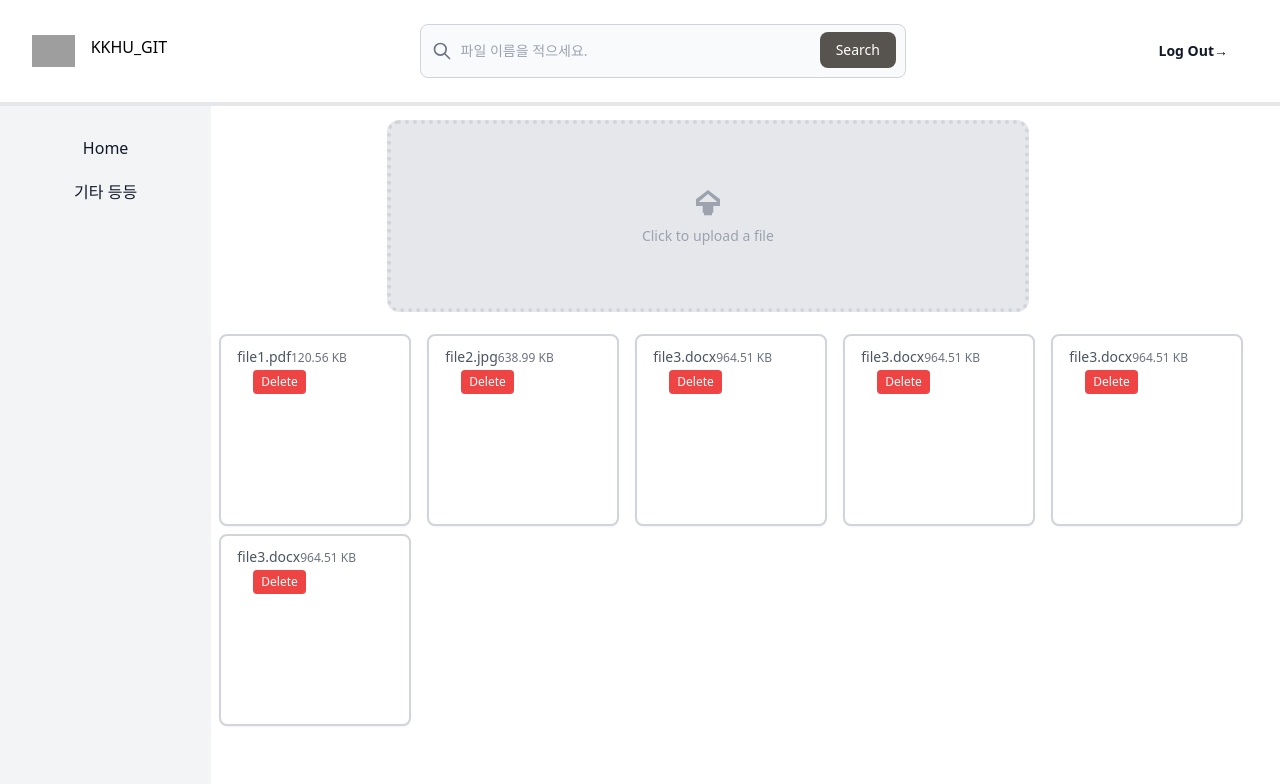
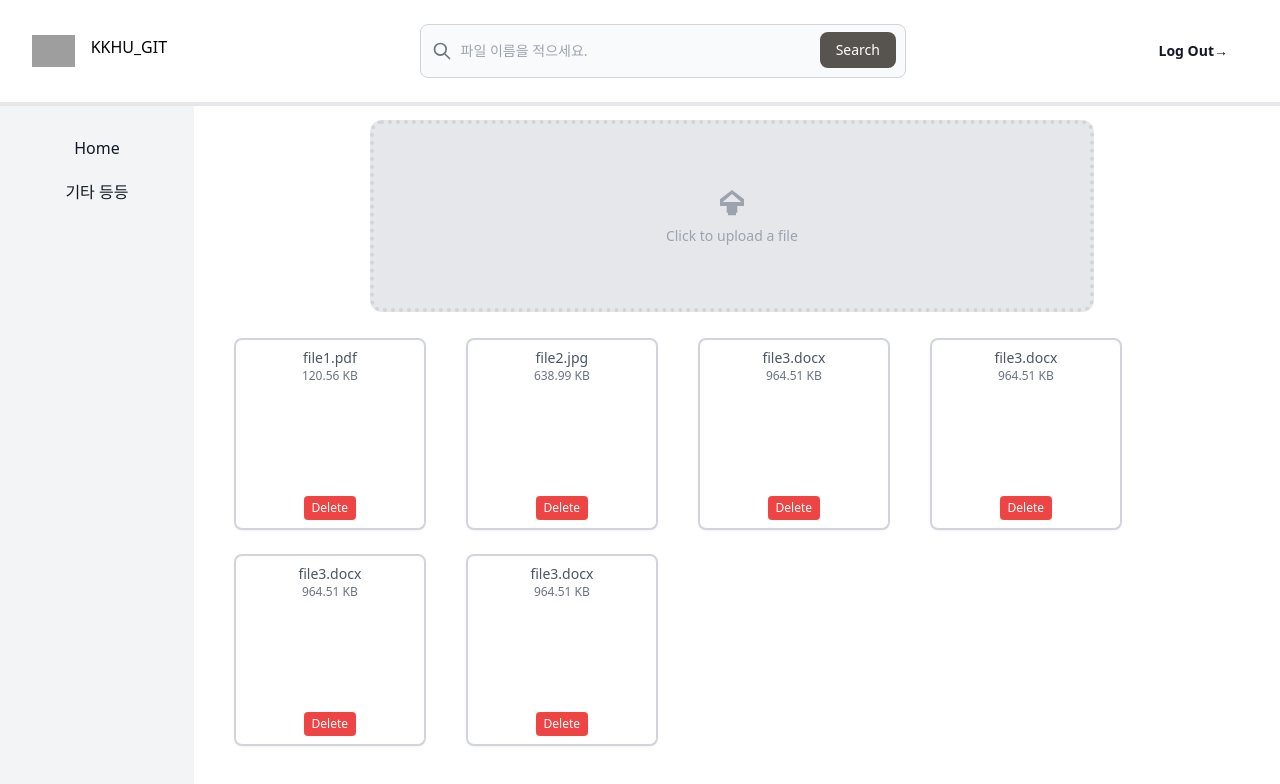
Before and after one commit to DropboxCloudComputing/DROPBOX_FE, a React (Create React App) app: page / in a window 1280 px wide. Shown: the top 784 px of the page. Built offline with nearby package versions, Linux system fonts and the light colour scheme; grey boxes are pictures that could not be loaded.

Commit message:
ADD: filelist ui

```diff
--- a/src/components/FileListCompoent.js
+++ b/src/components/FileListCompoent.js
@@ -26,20 +26,22 @@
 
     return (
         <>
-            <div className='flex flex-wrap'>
+            <div className='flex flex-wrap ml-5 text-center'>
                 {fileList.map((file) => (
-                        <div key={file.id} className="justify-center overflow-auto rounded-lg border-gray-300 border-2 px-4 py-2 mx-2 bg-white w-48 h-48 shadow-sm mt-2">
-                            <div className="flex-grow-0">
-                                <span className="text-sm font-medium text-gray-600">{file.name}</span>
-                                <span className="text-xs text-gray-500">{formatBytes(file.size)}</span>
+                        <div key={file.id} className="justify-center relative overflow-auto rounded-lg border-gray-300 border-2 px-4 py-2 mx-5 bg-white w-48 h-48 shadow-sm my-3">
+                            <div className="flex-col">
+                                <div className="text-sm font-medium text-gray-600">{file.name}</div>
+                                <div className="text-xs text-gray-500">{formatBytes(file.size)}</div>
                             </div>
+                            <div className='absolute bottom-2 inset-x-10'>
                                 <button
                                     type="button"
-                                className="ml-4 px-2 py-1 bg-red-500 text-white text-xs font-medium rounded"
+                                    className="px-2 py-1 bg-red-500 text-white text-xs font-medium rounded"
                                     onClick={() => handleDelete(file.id)}
                                 >
                                     Delete
                                 </button>
+                            </div>
                         </div>
                 ))}
             </div>
--- a/src/components/MainPageComponent.js
+++ b/src/components/MainPageComponent.js
@@ -13,7 +13,7 @@
             <Header />
             <div className="flex flex-row">
                 <Sidebar />
-                <div className="flex-col">
+                <div className="flex-col justify-center items-center">
                     <UploadComponent />
                     <FileListComponent />
                 </div>
--- a/src/components/UploadComponent.js
+++ b/src/components/UploadComponent.js
@@ -53,7 +53,7 @@
     return (
         <Fragment>
             <form onSubmit={handleFileChange}>
-                <div className="mx-44 my-3.5 relative w-3/5 h-48 bg-gray-200 border-4 border-dotted border-gray-300 rounded-xl overflow-hidden">
+                <div className="mx-44 my-3.5 relative w-8/12 h-48 bg-gray-200 border-4 border-dotted border-gray-300 rounded-xl overflow-hidden">
                     <label htmlFor="file-input" className="absolute inset-0 cursor-pointer">
                         <input id="file-input" type="file" className="sr-only" onChange={handleFileChange} />
                         <span className="absolute inset-0 flex flex-col items-center justify-center text-gray-400">
```
Lines whose indentation alone changed are shown as unchanged.
